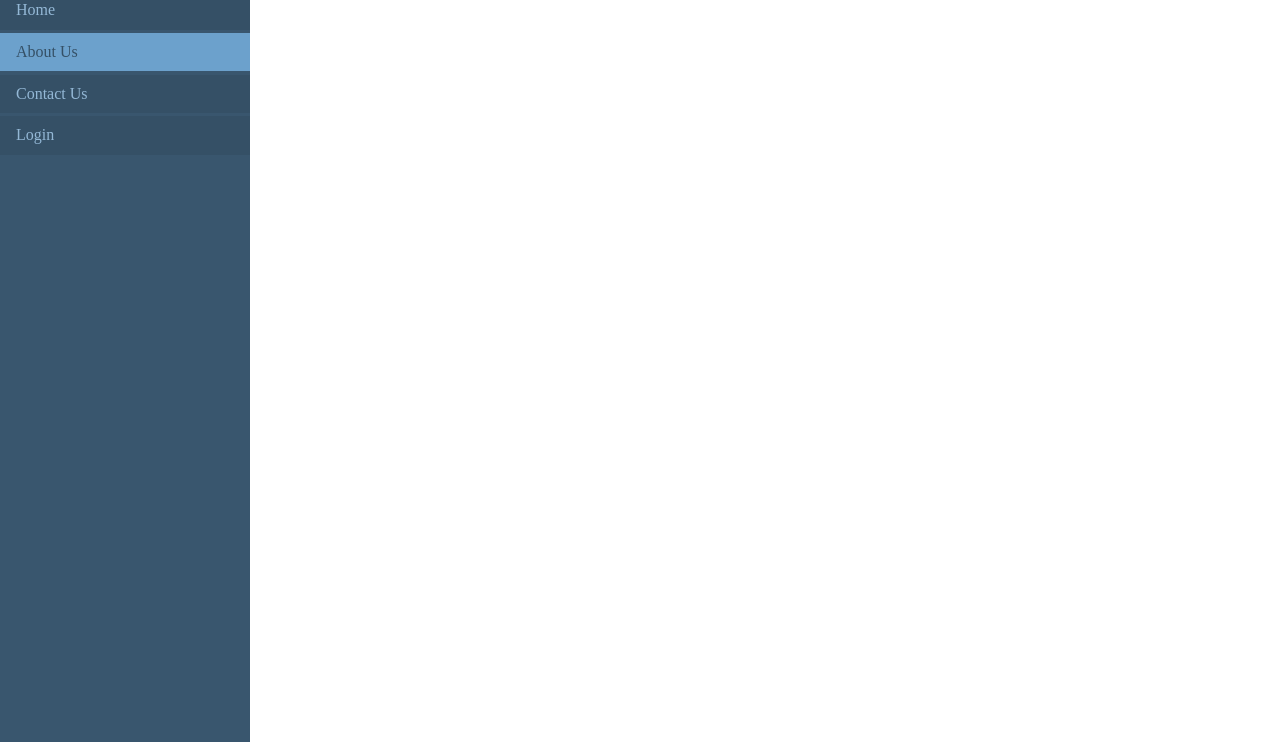
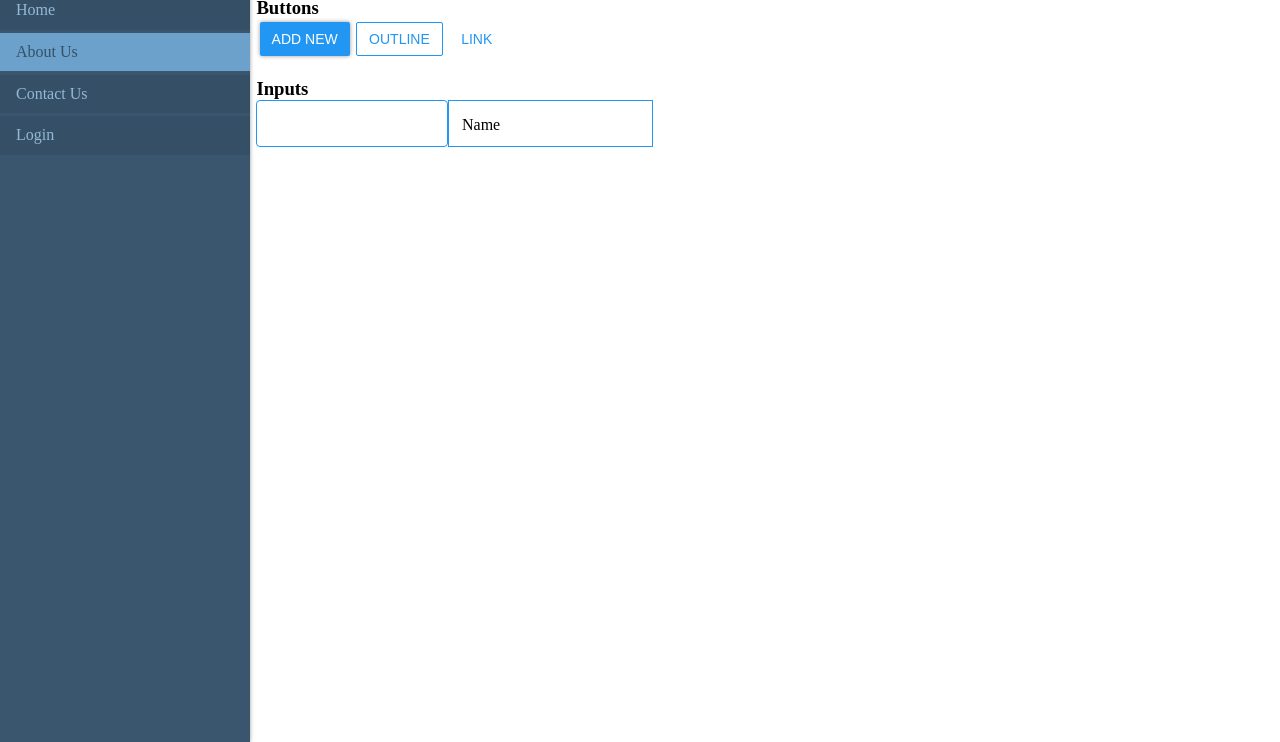
Before and after one commit to ezrankayamba/neza-ui-components, a website: page index.html in a window 1280 px wide. Shown: the part 58-800 px from the top of the page. Drawn offline with Linux system fonts and the light colour scheme.

Commit message:
Added buttons

```diff
--- /dev/null
+++ b/css/components/buttons.css
@@ -0,0 +1,48 @@
+:root {
+  --button-color: #2196f3;
+}
+
+.buttons-container {
+  display: flex;
+}
+/* Ripple effect */
+.ripple {
+  background-position: center;
+  transition: background 0.8s;
+}
+.ripple:hover {
+  background: #47a7f5 radial-gradient(circle, transparent 1%, #47a7f5 1%)
+    center/15000%;
+}
+.ripple:active {
+  background-color: #6eb9f7;
+  background-size: 100%;
+  transition: background 0s;
+}
+
+/* Button style */
+.btn {
+  border: none;
+  border-radius: 2px;
+  padding: 8px 12px;
+  font-size: 14px;
+  text-transform: uppercase;
+  cursor: pointer;
+  color: white;
+  background-color: var(--button-color);
+  box-shadow: 0 0 4px #999;
+  outline: none;
+  margin: 0.2rem;
+}
+
+.btn.outline {
+  background: transparent;
+  border: 1px solid var(--button-color);
+  color: var(--button-color);
+  box-shadow: none;
+}
+.btn.link {
+  background: transparent;
+  color: var(--button-color);
+  box-shadow: none;
+}
--- /dev/null
+++ b/css/components/inputs.css
@@ -0,0 +1,42 @@
+:root {
+  --input-color: #2196f3;
+  --input-group-padding: 0.4rem;
+}
+
+.inputs-container {
+  display: flex;
+}
+
+input {
+  border: 1px solid var(--input-color);
+  border-radius: 4px;
+  line-height: 2em;
+  padding: 0.2rem 0.4rem;
+}
+.input-group {
+  display: grid;
+  grid-template-rows: auto auto;
+  padding: var(--input-group-padding);
+}
+.input-group.float-label {
+  position: relative;
+  border: 1px solid var(--input-color);
+}
+.input-group.float-label label {
+  position: absolute;
+  bottom: calc(2 * var(--input-group-padding));
+  left: calc(2 * var(--input-group-padding));
+}
+.input-group.float-label input {
+  border: none;
+  outline: none;
+}
+.input-group.float-label:focus-within label {
+  color: blue;
+  bottom: calc(3.6 * var(--input-group-padding));
+  font-size: 80%;
+}
+
+.input-group.float-label:focus-within {
+  padding-bottom: 0;
+}
--- a/css/components/navbar.css
+++ b/css/components/navbar.css
@@ -8,6 +8,8 @@
   background: var(--navbar-bg-color);
   color: #f1f1f1;
   padding: 0.4rem 1rem;
+  filter: drop-shadow(0 0 2px 0 rgb(22, 7, 47));
+  box-shadow: 0 0 4px #999;
 }
 .menu {
   display: flex;
--- a/css/components/sidebar.css
+++ b/css/components/sidebar.css
@@ -23,6 +23,7 @@
   width: 70%;
   height: 100vh;
   opacity: 1;
+  box-shadow: 0 0 4px #999;
 }
 .sidebar-title {
   padding: 0.7rem 1rem;
@@ -71,7 +72,8 @@
   .sidebar-menu-toggle {
     display: none;
   }
-  .navbar {
+  .navbar,
+  .main-content-wraper {
     padding-left: var(--sidebar-width);
   }
   .navbar-title {
--- a/css/styles.css
+++ b/css/styles.css
@@ -1,6 +1,8 @@
 @import "./components/avatar.css";
 @import "./components/navbar.css";
 @import "./components/sidebar.css";
+@import "./components/buttons.css";
+@import "./components/inputs.css";
 * {
   margin: 0;
   padding: 0;
@@ -15,3 +17,6 @@ body {
   width: 100vw;
   /* background: rgb(215, 212, 241); */
 }
+.main-content {
+  padding: 0.4rem;
+}
--- a/index.html
+++ b/index.html
@@ -33,12 +33,31 @@
           </span>
         </div>
         <ul class="sidebar-menu">
-          <li><a href="#">Home</a></li>
-          <li class="active"><a href="#">About Us</a></li>
-          <li><a href="#">Contact Us</a></li>
-          <li><a href="#">Login</a></li>
+          <li><a href="#" class="ripple">Home</a></li>
+          <li class="active"><a href="#" class="ripple">About Us</a></li>
+          <li><a href="#" class="ripple">Contact Us</a></li>
+          <li><a href="#" class="ripple">Login</a></li>
         </ul>
       </div>
     </aside>
+    <section class="main-content-wraper">
+      <div class="main-content">
+        <h3>Buttons</h3>
+        <div class="buttons-container">
+          <button class="btn ripple">Add New</button>
+          <button class="btn outline">Outline</button>
+          <button class="btn link">Link</button>
+        </div>
+        <br />
+        <h3>Inputs</h3>
+        <div class="inputs-container">
+          <input type="text" />
+          <div class="input-group float-label">
+            <label for="name">Name</label>
+            <input type="text" />
+          </div>
+        </div>
+      </div>
+    </section>
   </body>
 </html>
```
